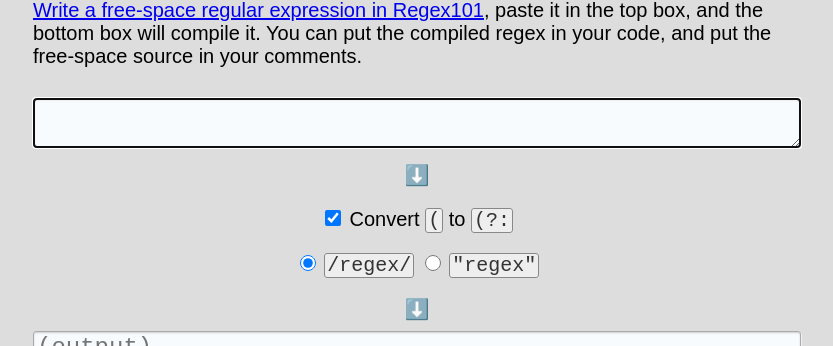
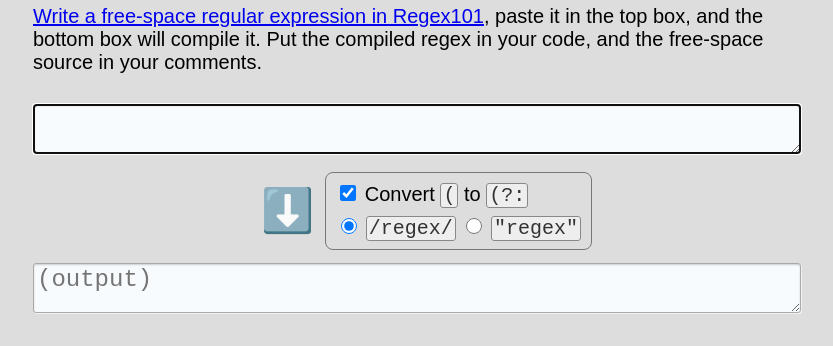
Before and after one commit to Zarel/regexfree, a website: page index.html in a window 1280 px wide. Shown: the part 65-411 px from the top of the page, without its empty margins (223-1056 px from the left). Drawn offline with Linux system fonts and the light colour scheme.

Commit message:
Redesign options

```diff
--- a/index.html
+++ b/index.html
@@ -12,7 +12,6 @@ html {
 	font: 15pt sans-serif;
 	color: black;
 	background: #DDD;
-	text-align: center;
 }
 .outer {
   padding: 15px;
@@ -20,6 +19,10 @@ html {
 .main {
   max-width: 8in;
   margin: 0 auto;
+}
+h1 {
+  text-align: center;
+  font-size: 14pt;
 }
 textarea {
 	display: inline-block;
@@ -40,18 +43,34 @@ textarea {
 textarea:hover, textarea:focus {
   border-color: #555;
 }
-input[type=checkbox], input[type=radio] {
+.options {
+  margin: 0 auto;
+}
+.options div {
+  border: 1px solid #777;
+  border-radius: 8px;
+  padding: 1px 10px;
+}
+.arrow {
+  text-align: right;
+  padding: 0 8px 0 20px;
+  font-size: 32pt;
+}
+.options input {
   height: 16px;
   width: 16px;
 }
-.form p {
+@media only screen and (max-width: 390px) {
+  .options div {
+    font-size: 12pt;
+  }
+  .arrow {
+    padding: 0 3px 0 0;
+    font-size: 28pt;
+  }
+}
+form p {
   margin: 0.4em 0;
-}
-.body {
-  text-align: left;
-}
-h1 {
-  font-size: 12pt;
 }
 code {
   border: 1px solid #888;
@@ -72,15 +91,18 @@ code {
 </style>
 
 <div class="outer"><div class="main">
+
   <h1>[regexfree]</h1>
-  <div class="body">
+
   <p>
-      <a href="https://regex101.com/?flags=gmx" target="_blank">Write a free-space regular expression in Regex101</a>, paste it in the top box, and the bottom box will compile it. You can put the compiled regex in your code, and put the free-space source in your comments.
+    <a href="https://regex101.com/?flags=gmx" target="_blank">Write a free-space regular expression in Regex101</a>, paste it in the top box, and the bottom box will compile it. Put the compiled regex in your code, and the free-space source in your comments.
   </p>
-  </div>
+
+  <form>
     <textarea id="input" autofocus></textarea>
-  <div class="options">
-    ⬇️
+    <table class="options"><tr>
+      <td class="arrow">⬇️</td>
+      <td><div>
         <p>
           <label><input type="checkbox" id="nflag" checked /> Convert <code>(</code> to <code>(?:</code></label>
         </p>
@@ -88,10 +110,11 @@ code {
           <label><input type="radio" name="outtype" value="literal" id="literalout" checked /> <code>/regex/</code></label>
           <label><input type="radio" name="outtype" value="string" id="stringout" /> <code>"regex"</code></label>
         </p>
-    ⬇️
-  </div>
+      </div></td>
+    </tr></table>
     <textarea id="output" readonly placeholder="(output)"></textarea>
-  <div class="body">
+  </form>
+
   <h2>What's this?</h2>
   <p>
     This tool lets you write regexes that look like this:
@@ -130,7 +153,7 @@ code {
   <p>
     <small><a href="https://github.com/Zarel/regexfree" target="_blank">(GitHub)</a></small>
   </p>
-  </div>
+
 </div></div>
 <script>
 /*!
```
Lines whose indentation alone changed are shown as unchanged.
